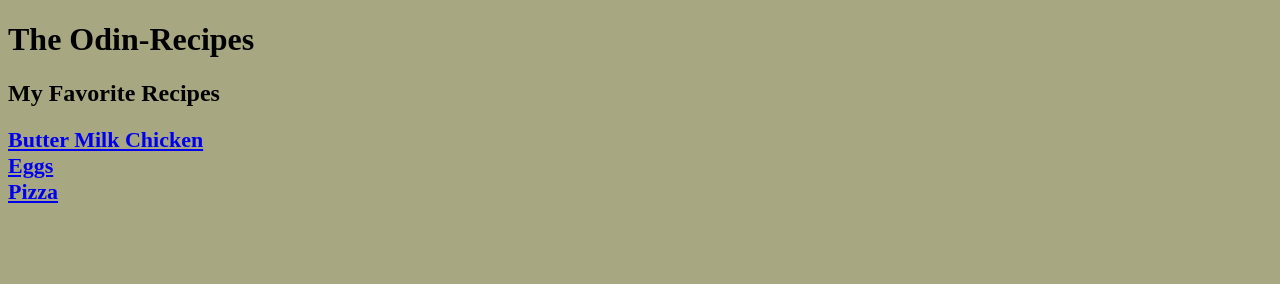
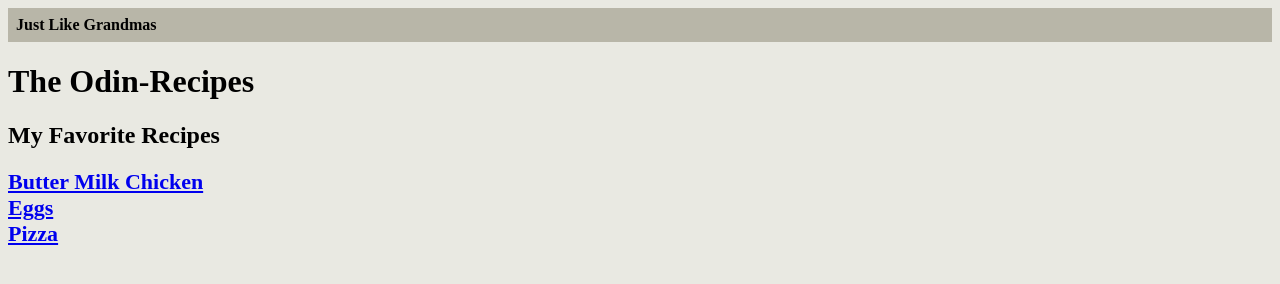
Before and after one commit to Fit2rich/odin-recipes, a plain HTML site: page index.html in a window 1280 px wide. Drawn offline with Linux system fonts and the light colour scheme.

Commit message:
Made Header

```diff
--- a/index.html
+++ b/index.html
@@ -7,8 +7,11 @@
     <link rel="stylesheet" href="styles.css">
     <title>Recipes</title>
 </head>
+<header>Just Like Grandmas
+</header>
 <body>
     <h1>The Odin-Recipes</h1>
+
     <div class links>
         <h2>My Favorite Recipes</h2>
     <a href="recipes/chicken.html">Butter Milk Chicken</a>
--- a/styles.css
+++ b/styles.css
@@ -1,7 +1,7 @@
 
 
 body {
-    background-color: rgb(167, 167, 129);
+    background-color: rgb(233, 233, 226);
 }
 
 a {
@@ -9,3 +9,8 @@ a {
     font-weight: bolder;
 
 }
+header{
+    background-color: rgb(184, 182, 168);
+    padding: 8px;
+    font-weight: bolder;
+}
```
